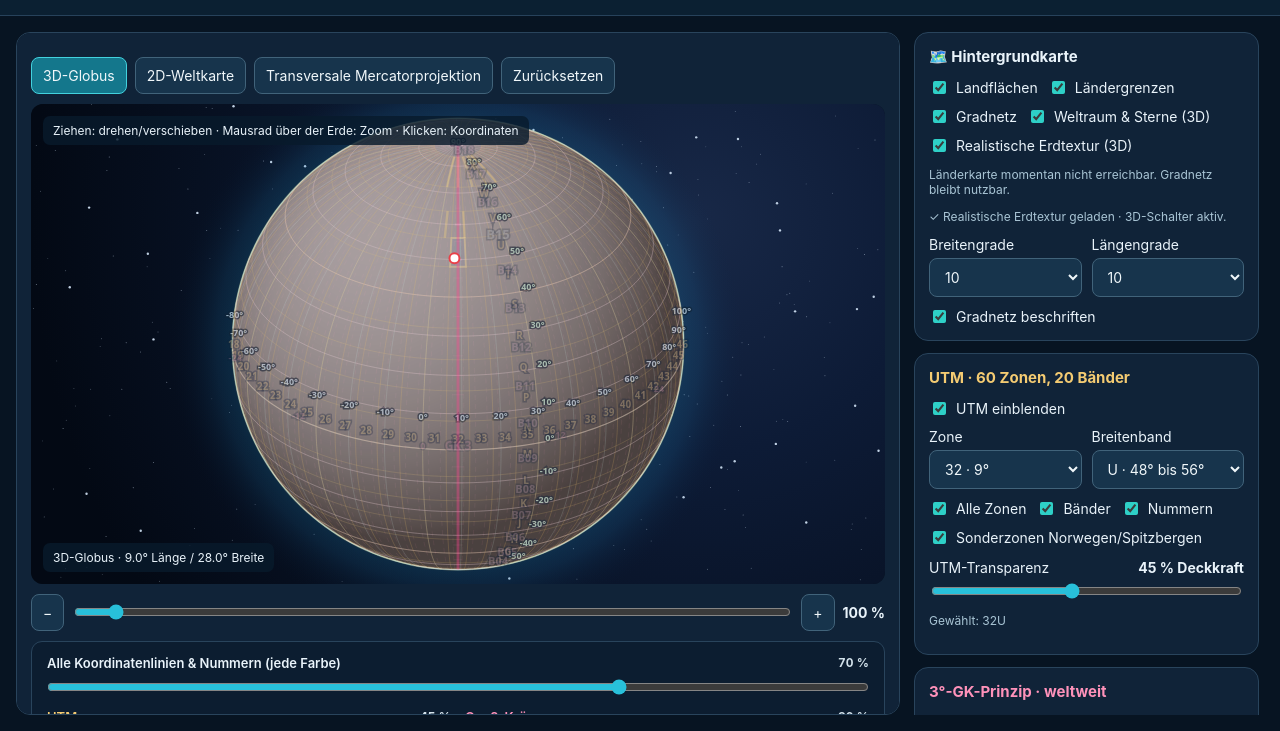
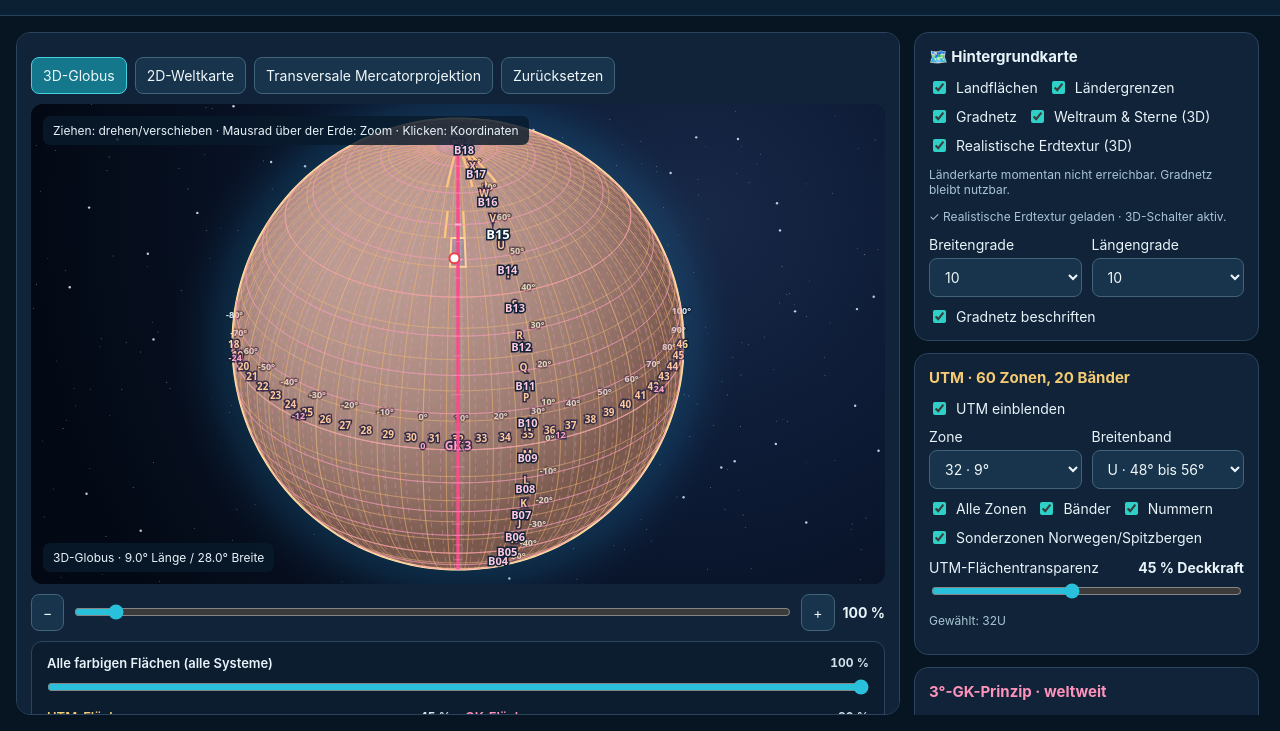
Before and after one commit to amiiinoxy/ZuHause, a plain HTML site: page geoatlas/index.html in a window 1280 px wide. Shown: the part 69-800 px from the top of the page. Drawn offline with nearby package versions, Linux system fonts and the light colour scheme; no server answers.

Commit message:
Keep grid lines and labels visible at zero opacity; sliders affect only colored UTM/GK zone fills

```diff
--- a/geoatlas/index.html
+++ b/geoatlas/index.html
@@ -33,9 +33,9 @@ small,.note{color:#a8c2d3;line-height:1.5}main{display:grid;grid-template-column
 <div class="map"><canvas id="map" aria-label="Interaktive Weltkarte"></canvas><div class="overlay">Ziehen: drehen/verschieben · Mausrad über der Erde: Zoom · Klicken: Koordinaten</div><div class="overlay bottom" id="orientation">Europa · 3D</div></div>
 <div class="stack"><button id="minus">−</button><input id="zoom" type="range" min="70" max="700" value="100" step="5" aria-label="Zoom"><button id="plus">+</button><strong id="zoomlabel">100 %</strong></div>
 <div class="opacity-controls" aria-label="Transparenz der Kartenebenen">
- <div class="opacity-control" style="grid-column:1/-1"><label for="map-all-opacity"><span>Alle Koordinatenlinien & Nummern (jede Farbe)</span><strong id="map-all-value">70 %</strong></label><input id="map-all-opacity" type="range" min="0" max="100" step="5" value="70" aria-label="Gesamtdeckkraft aller Koordinatenlinien und Beschriftungen"></div>
- <div class="opacity-control"><label for="map-utm-opacity"><span style="color:#f4cb72">UTM</span><strong id="map-utm-value">45 %</strong></label><input id="map-utm-opacity" type="range" min="0" max="100" step="5" value="45" aria-label="UTM Deckkraft unter der Karte"></div>
- <div class="opacity-control"><label for="map-gk-opacity"><span style="color:#ff92ba">Gauß-Krüger</span><strong id="map-gk-value">30 %</strong></label><input id="map-gk-opacity" type="range" min="0" max="100" step="5" value="30" aria-label="GK Deckkraft unter der Karte"></div>
+ <div class="opacity-control" style="grid-column:1/-1"><label for="map-all-opacity"><span>Alle farbigen Flächen (alle Systeme)</span><strong id="map-all-value">100 %</strong></label><input id="map-all-opacity" type="range" min="0" max="100" step="5" value="100" aria-label="Gesamtdeckkraft der farbigen Zonenflächen"></div>
+ <div class="opacity-control"><label for="map-utm-opacity"><span style="color:#f4cb72">UTM-Flächen</span><strong id="map-utm-value">45 %</strong></label><input id="map-utm-opacity" type="range" min="0" max="100" step="5" value="45" aria-label="UTM Flächen Deckkraft unter der Karte"></div>
+ <div class="opacity-control"><label for="map-gk-opacity"><span style="color:#ff92ba">GK-Flächen</span><strong id="map-gk-value">30 %</strong></label><input id="map-gk-opacity" type="range" min="0" max="100" step="5" value="30" aria-label="GK Flächen Deckkraft unter der Karte"></div>
 </div>
 <div class="stack"><button data-place="germany">Deutschland</button><button data-place="norway">Norwegen</button><button data-place="svalbard">Spitzbergen</button><button data-place="world">Welt</button></div>
 <div class="note">Auf dem Desktop scrollst du die rechte Einstellungsleiste unabhängig von der links stehenden Karte. Mit dem Mausrad direkt über der Erde oder den +/−-Tasten zoomst du die Karte. Die Satellitentextur ist ein optionales öffentliches Erdoberflächenbild und benötigt eine Internetverbindung; bei Ladefehlern bleibt die Vektorkarte erhalten. Beleuchtung und Sternenhintergrund sind dekorativ, nicht astronomisch positionsgetreu. Die 3D-Ansicht verwendet eine orthografische Kugelprojektion; die Erde wird dafür schematisch kugelförmig dargestellt. Die 2D-Weltkarte ist geografisch (Plate Carrée). Die Transversal-Mercator-Ansicht zeigt die Projektionsgeometrie, nicht automatisch amtliche GK-Koordinaten.</div>
@@ -52,7 +52,7 @@ small,.note{color:#a8c2d3;line-height:1.5}main{display:grid;grid-template-column
 <div class="row" style="margin-top:10px"><label><input id="uzones" type="checkbox" checked>Alle Zonen</label><label><input id="ubands" type="checkbox" checked>Bänder</label><label><input id="ulabel" type="checkbox" checked>Nummern</label></div>
 <label style="margin-top:10px"><input id="special" type="checkbox" checked>Sonderzonen Norwegen/Spitzbergen</label>
 <div class="field" style="margin-top:12px">
-<label for="utmopacity">UTM-Transparenz <strong id="utmopacityvalue" style="margin-left:auto">45 % Deckkraft</strong></label>
+<label for="utmopacity">UTM-Flächentransparenz <strong id="utmopacityvalue" style="margin-left:auto">45 % Deckkraft</strong></label>
 <input id="utmopacity" type="range" min="0" max="100" step="5" value="45" aria-label="UTM Deckkraft">
 </div><p class="muted" id="utmdesc"></p>
 </section>
@@ -61,7 +61,7 @@ small,.note{color:#a8c2d3;line-height:1.5}main{display:grid;grid-template-column
 <div class="cols" style="margin-top:10px"><div class="field"><label for="gband">GK-Breitenstreifen (B-Nummer)</label><select id="gband"></select></div><div class="field"><label for="gbandstep">Bandhöhe</label><select id="gbandstep"><option value="10" selected>10° · 18 Bänder</option><option value="15">15° · 12 Bänder</option><option value="30">30° · 6 Bänder</option></select></div></div>
 <div class="row" style="margin-top:10px"><label><input id="allgk" type="checkbox" checked>Alle Zonen</label><label><input id="gbands" type="checkbox" checked>Alle Bänder</label><label><input id="glabel" type="checkbox" checked>Zonennummern</label><label><input id="gbandlabel" type="checkbox" checked>Breitenstreifen-Nummern (B01 …)</label></div>
 <div class="field" style="margin-top:12px">
-<label for="gkopacity">GK-Transparenz <strong id="gkopacityvalue" style="margin-left:auto">30 % Deckkraft</strong></label>
+<label for="gkopacity">GK-Flächentransparenz <strong id="gkopacityvalue" style="margin-left:auto">30 % Deckkraft</strong></label>
 <input id="gkopacity" type="range" min="0" max="100" step="5" value="30" aria-label="Gauß-Krüger Deckkraft">
 </div>
 <p class="muted">Weltweites schematisches 3°-Meridianstreifennetz. Die nummerierten Breitenstreifen B01–B18 (bei 10°; vom Südpol nach Norden) sind ausschließlich Lernhilfen, keine offiziellen GK-Bänder. Die globalen Zonen-Indizes außerhalb Deutschlands sind ebenfalls nicht amtlich. DHDN/GK benötigt das Bessel-Ellipsoid und eine Datumstransformation.</p>
@@ -106,6 +106,15 @@ function lineMeridian(lon,a=-80,b=84){return {type:'LineString',coordinates:Arra
 function lineParallel(lat,a=-180,b=180){return {type:'LineString',coordinates:Array.from({length:Math.ceil((b-a)/1)+1},(_,i)=>[Math.min(b,a+i),lat])}}
 function stroke(path,geo,col,width=1,dash=[]){cx.beginPath();path(geo);cx.strokeStyle=col;cx.lineWidth=width;cx.setLineDash(dash);cx.stroke();cx.setLineDash([])}
 function fill(path,geo,color){cx.beginPath();path(geo);cx.fillStyle=color;cx.fill()}
+function fillLayer(path,geo,color,layer){
+ const all=Number($('map-all-opacity').value)/100;
+ const individual=Number($(layer==='utm'?'utmopacity':'gkopacity').value)/100;
+ const alpha=all*individual;
+ if(alpha<=0)return;
+ cx.save();cx.globalAlpha=alpha;
+ fill(path,geo,color);
+ cx.restore();
+}
 function text(p,lon,lat,label,color='#e6f8fd',size=11){let xy=p([lon,lat]);if(!xy||!Number.isFinite(xy[0])||!Number.isFinite(xy[1]))return;const [x,y]=xy;if(x<4||x>cv.clientWidth-4||y<4||y>cv.clientHeight-4)return;if(mode==='globe'&&d3.geoDistance([lon,lat],center)>Math.PI/2-.05)return;cx.font='600 '+size+'px system-ui';cx.textAlign='center';cx.lineWidth=3;cx.strokeStyle='#102338';cx.strokeText(label,x,y);cx.fillStyle=color;cx.fillText(label,x,y)}
 function utmCells(z,band){let lat=limits.find(x=>x.b===band);if(!lat)return[];let lo=-180+(z-1)*6,hi=lo+6;
 if($('special').checked){
@@ -215,9 +224,8 @@ const textured=mode==='globe'&&$('earthtex').checked&&drawTexturedEarth(w,h,p);
 if(mode==='globe'){if(!textured)fill(path,sphere,'#1b5272');stroke(path,sphere,'#86c8db',1.1)}
 if(!textured&&$('land').checked&&land)fill(path,land,'#7eaf92');
 if($('borders').checked&&borders)stroke(path,borders,textured?'#ccebf788':'#305a4b',textured?.55:.75);
-// Global visibility controls every coordinate overlay, regardless of its colour.
-const overlayAlpha=Number($('map-all-opacity').value)/100;
-cx.save();cx.globalAlpha=overlayAlpha;
+// Coordinate lines and all labels are always drawn at their own normal visibility.
+// Transparency sliders affect only the selected UTM/GK polygon fills.
 if($('grid').checked){
 let ls=+$('latstep').value,os=+$('lonstep').value;
 for(let l=-180;l<180;l+=os)stroke(path,lineMeridian(l,-90,90),'#c6e9ed65',os===1?.35:.6);
@@ -225,17 +233,16 @@ for(let b=-90;b<=90;b+=ls)stroke(path,lineParallel(b),'#d2f0e580',b===0?1.2:.7);
 if($('geolabel').checked){for(let l=-180;l<180;l+=os)text(p,l,Math.max(-70,center[1]-20),l+'°','#d6edfc',9);for(let b=-90;b<=90;b+=ls)text(p,center[0]+24,b,b+'°','#d3fae5',9)}
 }
 if($('utm').checked){
-cx.save();cx.globalAlpha=overlayAlpha*Number($('utmopacity').value)/100;
+// UTM line strokes remain independent of opacity.
 if($('uzones').checked)for(let l=-180;l<=180;l+=6)stroke(path,lineMeridian(l,-80,84),'#efc36b99',1);
 if($('ubands').checked)for(const a of [-80,...limits.map(x=>x.max)])stroke(path,lineParallel(a),'#edcc7a94',.9);
 if($('special').checked){for(const [l,a,b] of [[3,56,64],[12,56,64],[0,72,84],[9,72,84],[21,72,84],[33,72,84],[42,72,84]])stroke(path,lineMeridian(l,a,b),'#ffde80',2.4)}
-let z=+$('zone').value,band=$('band').value;let cells=utmCells(z,band);for(let poly of cells){fill(path,poly,'#f4c45e30');stroke(path,poly,'#ffe59a',2)}
+let z=+$('zone').value,band=$('band').value;let cells=utmCells(z,band);for(let poly of cells){fillLayer(path,poly,'#f4c45e80','utm');stroke(path,poly,'#ffe59a',2)}
 if($('ulabel').checked){for(let i=1;i<=60;i++)text(p,-183+i*6,2,String(i),'#ffdf9a',10);for(const bb of limits)text(p,center[0]+18,(bb.min+bb.max)/2,bb.b,'#ffdf9a',10)}
 $('utmdesc').textContent='Gewählt: '+z+band+(cells.length?'':' · Sonderzone in diesem Breitenband nicht vorhanden');
- cx.restore();
 }
 if($('gk').checked){
-cx.save();cx.globalAlpha=overlayAlpha*Number($('gkopacity').value)/100;
+// GK line strokes remain independent of opacity.
 const chosen=+$('gzone').value,all=$('allgk').checked;
 const mids=all?Array.from({length:120},(_,i)=>i-59):[chosen];
 for(const n of mids){
@@ -256,7 +263,7 @@ const step=+$('gbandstep').value,band=+$('gband').value,low=-90+(band-1)*step,hi
 if($('gbands').checked){
  for(let y=-90;y<=90;y+=step)stroke(path,lineParallel(y),'#ff93bd99',.95);
  const box={type:'Polygon',coordinates:[[[selMid-1.5,low],[selMid+1.5,low],[selMid+1.5,high],[selMid-1.5,high],[selMid-1.5,low]]]};
- fill(path,box,'#ff5d9630');
+ fillLayer(path,box,'#ff5d9680','gk');
  stroke(path,lineParallel(low,selMid-1.5,selMid+1.5),'#ffc0d9',2);
  stroke(path,lineParallel(high,selMid-1.5,selMid+1.5),'#ffc0d9',2);
 }
@@ -276,11 +283,7 @@ if(gs)for(let y=-90;y<=90;y+=gs){
  const start=selMid-1.5,end=selMid+1.5;
  if(start>=-180&&end<=180)stroke(path,lineParallel(y,start,end),'#ff99bd8c',.85);
 }
- cx.restore();
 }
-
-
-cx.restore(); // return from master coordinate transparency to opaque map markers
 if(point){let xy=p(point);if(xy&&d3.geoDistance(point,center)<(mode==='globe'?Math.PI/2:Math.PI)){cx.beginPath();cx.arc(xy[0],xy[1],5,0,2*Math.PI);cx.fillStyle='#ffffff';cx.fill();cx.strokeStyle='#e94049';cx.lineWidth=2;cx.stroke()}}
 window.__geoAtlasDrawn=true;$('zoomlabel').textContent=Math.round(zoom*100)+' %';$('zoom').value=Math.round(zoom*100);$('orientation').textContent=(mode==='globe'?'3D-Globus':mode==='world'?'2D-Weltkarte':'Transversal-Mercator')+' · '+center[0].toFixed(1)+'° Länge / '+center[1].toFixed(1)+'° Breite';
 }
```
